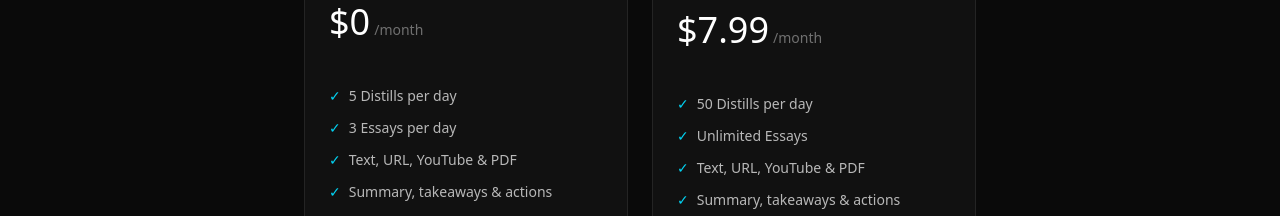
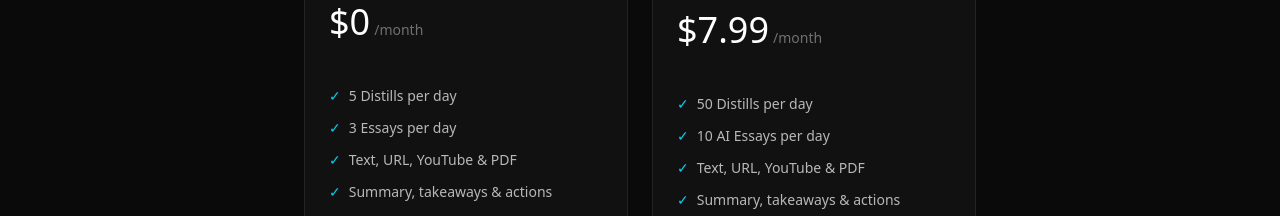
Before and after one commit to azxtyn/Distill, a Next.js app: page / in a window 1280 px wide. Shown: the part 3280-3496 px from the top of the page. Built offline with nearby package versions, Linux system fonts and the light colour scheme; no server answers.

Commit message:
update pricing to show correct essay limit

```diff
--- a/components/Pricing.js
+++ b/components/Pricing.js
@@ -98,7 +98,7 @@
           <p className="text-xs text-white/30 mb-6 h-4">{annual ? 'Billed as $76.70/year' : ' '}</p>
           <ul className="space-y-3 mb-8 text-sm">
             <li className="flex items-center gap-2 text-white/70"><span className="text-cyan-400">✓</span> 50 Distills per day</li>
-            <li className="flex items-center gap-2 text-white/70"><span className="text-cyan-400">✓</span> Unlimited Essays</li>
+            <li className="flex items-center gap-2 text-white/70"><span className="text-cyan-400">✓</span> 10 AI Essays per day</li>
             <li className="flex items-center gap-2 text-white/70"><span className="text-cyan-400">✓</span> Text, URL, YouTube & PDF</li>
             <li className="flex items-center gap-2 text-white/70"><span className="text-cyan-400">✓</span> Summary, takeaways & actions</li>
             <li className="flex items-center gap-2 text-white/70"><span className="text-cyan-400">✓</span> Quiz generation</li>
```
